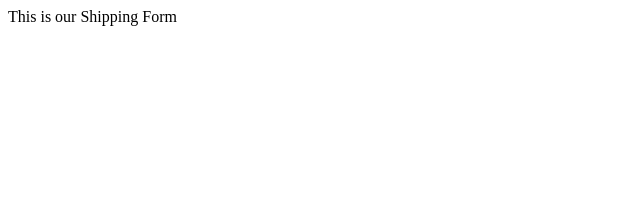
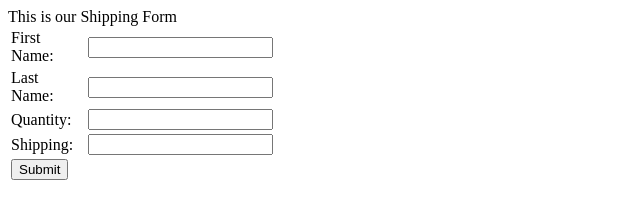
Before and after one commit to donmarvex/wemaappsrvc, a plain HTML site: page index.html in a window 1280 px wide. Shown: the whole page, without its empty margins (0-640 px from the left). Drawn offline with Linux system fonts and the light colour scheme.

Commit message:
Update index.html

```diff
--- a/index.html
+++ b/index.html
@@ -4,5 +4,28 @@
 </head>
   <body>
     This is our Shipping Form
+    <form method="post" action="https://prod-55.eastus.logic.azure.com:443/workflows/549f85e85b7b40d9a6703a65a1730b8f/triggers/manual/paths/invoke?api-version=2016-10-01&sp=%2Ftriggers%2Fmanual%2Frun&sv=1.0&sig=7Jm8mHV3mLgyxl3J2NjJDCgbEvm-k3pxA9l45EtfiqU">
+        <table width="60%">
+            <tr>
+                <td width="10%">First Name:</td>
+                <td width="90%"><input type=text name="fname"></td>
+            </tr>
+            <tr>
+                <td width="10%">Last Name:</td>
+                <td width="90%"><input type=text name="lname"></td>
+            </tr>
+            <tr>
+                <td width="10%">Quantity:</td>
+                <td width="90%"><input type=text name="quantity"></td>
+            </tr>
+            <tr>
+                <td width="10%">Shipping:</td>
+                <td width="90%"><input type=text name="shipping"></td>
+            </tr>
+            <tr>
+                <td colspan="2"><input type=submit label="Submit"></td>
+            </tr>
+        </tale>
+    </form>
   </body>
 </html>
```
